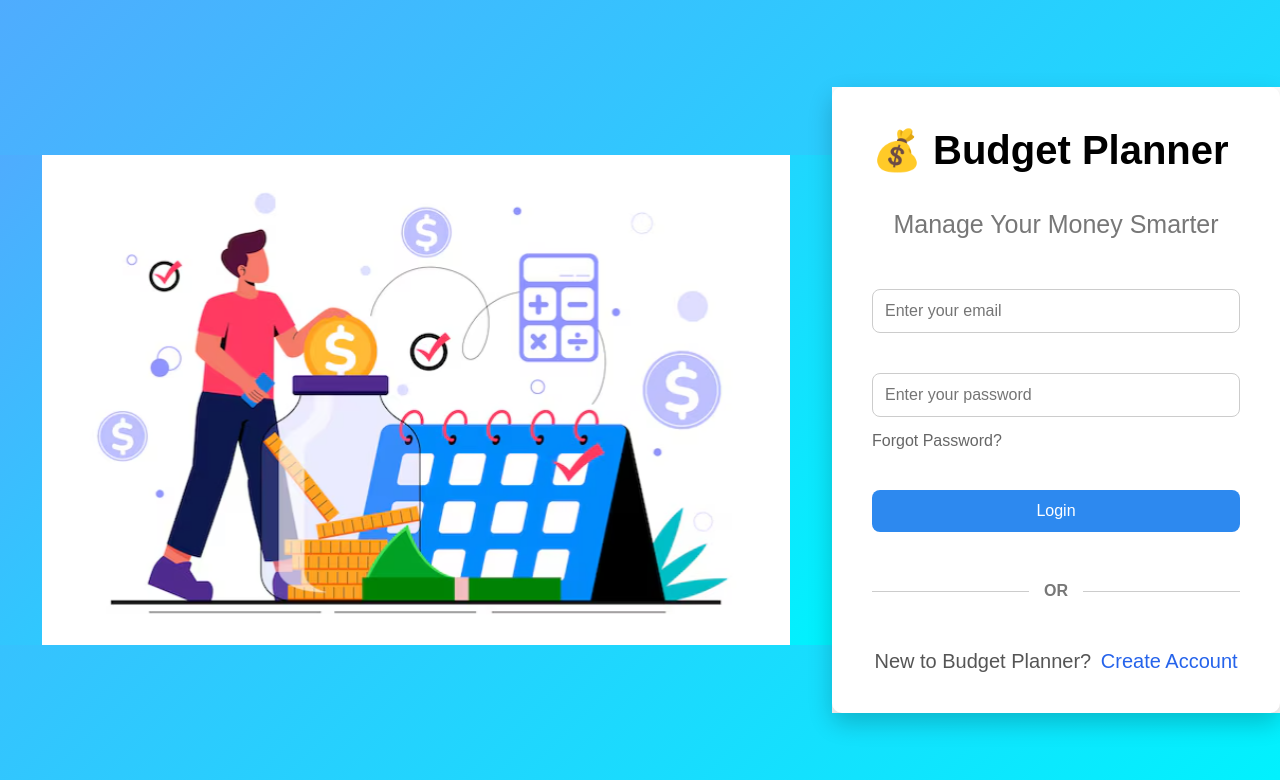
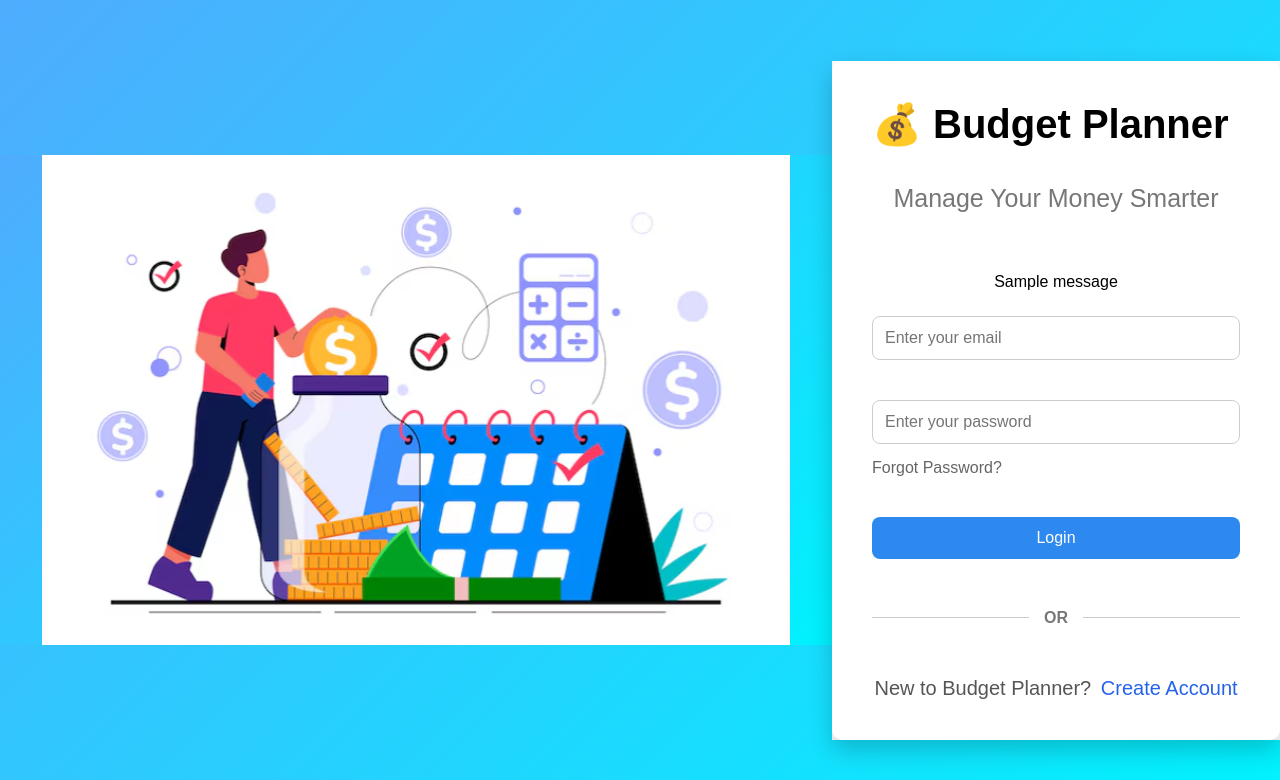
Before and after one commit to kirteebura-alt/finance-tracker-budget-planner.katyayaneeb, a Flask app: page /login in a window 1280 px wide. Shown: the top 780 px of the page. Run offline with Flask 3, Linux system fonts and the light colour scheme; tables that the repository leaves empty hold one stand-in row (values such as "Sample post"); one stand-in notice (Sample message) is shown.

Commit message:
Updated login error handling

```diff
--- a/app.py
+++ b/app.py
@@ -95,14 +95,15 @@ def login():
 
         user = User.query.filter_by(email=email).first()
 
-        if user and user.check_password(password):
-            login_user(user)
-            return redirect(url_for("dashboard"))
+        if not user or not user.check_password(password):
+            flash("Invalid email or password", "danger")
+            return render_template("login.html")
 
-        return "Invalid email or password"
+        login_user(user)
+        flash("Login successful!", "success")
+        return redirect(url_for("dashboard"))
 
     return render_template("login.html")
-
 
 @app.route("/dashboard")
 @login_required
--- a/static/css/login.css
+++ b/static/css/login.css
@@ -185,3 +185,15 @@ body{
     align-items:center;
     background:white;
 }
+.alert {
+    padding: 10px;
+    margin-bottom: 15px;
+    border-radius: 5px;
+    text-align: center;
+}
+
+.danger {
+    background-color: #ffdddd;
+    color: #d8000c;
+    border: 1px solid #d8000c;
+}
--- a/templates/login.html
+++ b/templates/login.html
@@ -18,6 +18,15 @@
     <h2>💰 Budget Planner</h2><br><br>
     <p class="subtitle">Manage Your Money Smarter</p>
 
+    {% with messages = get_flashed_messages(with_categories=true) %}
+    {% if messages %}
+        {% for category, message in messages %}
+            <div class="alert {{ category }}">
+                {{ message }}
+            </div>
+        {% endfor %}
+    {% endif %}
+{% endwith %}
     <form method="POST" action="{{ url_for('login') }}">
 
         <div class="input-group">
```
